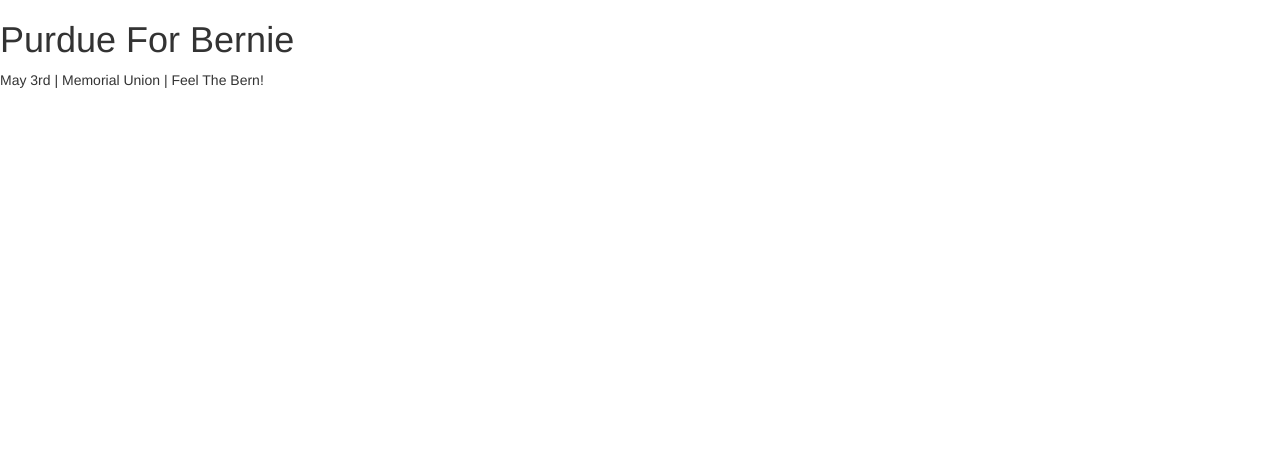
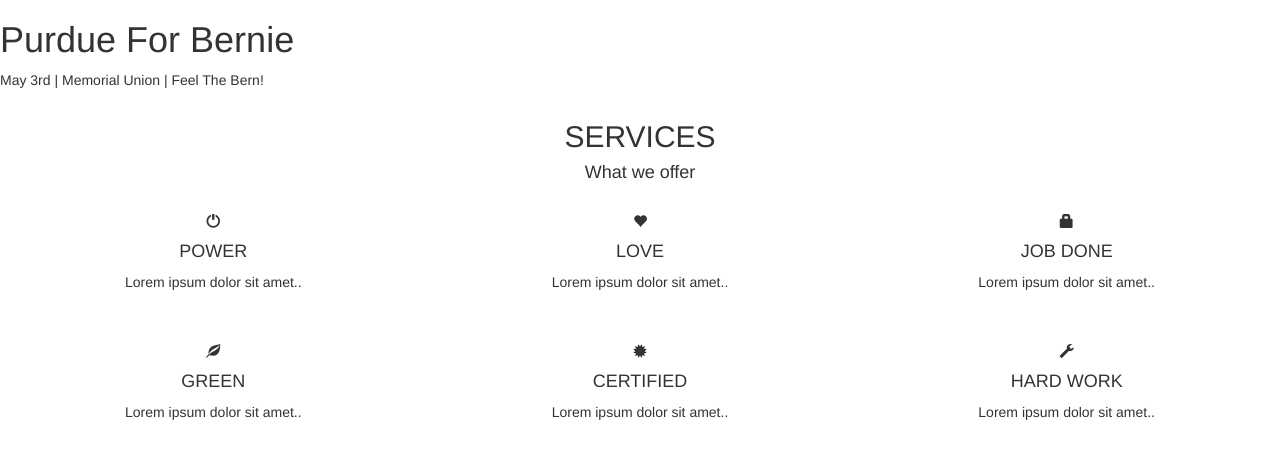
Before and after one commit to krchrlt/purdue_for_bernie, a website: page public/index.html in a window 1280 px wide. Drawn offline with nearby package versions, Linux system fonts and the light colour scheme.

Commit message:
Services container initial

```diff
--- a/public/index.html
+++ b/public/index.html
@@ -13,5 +13,48 @@
 <h1>Purdue For Bernie</h1>
 <p>May 3rd | Memorial Union | Feel The Bern!</p>
 
+<!--Services Container-->
+<div class="container-fluid text-center">
+  <h2>SERVICES</h2>
+  <h4>What we offer</h4>
+  <br>
+  <div class="row">
+    <div class="col-sm-4">
+      <span class="glyphicon glyphicon-off"></span>
+      <h4>POWER</h4>
+      <p>Lorem ipsum dolor sit amet..</p>
+    </div>
+    <div class="col-sm-4">
+      <span class="glyphicon glyphicon-heart"></span>
+      <h4>LOVE</h4>
+      <p>Lorem ipsum dolor sit amet..</p>
+    </div>
+    <div class="col-sm-4">
+      <span class="glyphicon glyphicon-lock"></span>
+      <h4>JOB DONE</h4>
+      <p>Lorem ipsum dolor sit amet..</p>
+    </div>
+    </div>
+    <br><br>
+  <div class="row">
+    <div class="col-sm-4">
+      <span class="glyphicon glyphicon-leaf"></span>
+      <h4>GREEN</h4>
+      <p>Lorem ipsum dolor sit amet..</p>
+    </div>
+    <div class="col-sm-4">
+      <span class="glyphicon glyphicon-certificate"></span>
+      <h4>CERTIFIED</h4>
+      <p>Lorem ipsum dolor sit amet..</p>
+    </div>
+    <div class="col-sm-4">
+      <span class="glyphicon glyphicon-wrench"></span>
+      <h4>HARD WORK</h4>
+      <p>Lorem ipsum dolor sit amet..</p>
+    </div>
+  </div>
+</div>
+
+
 </body>
 </html>
```
